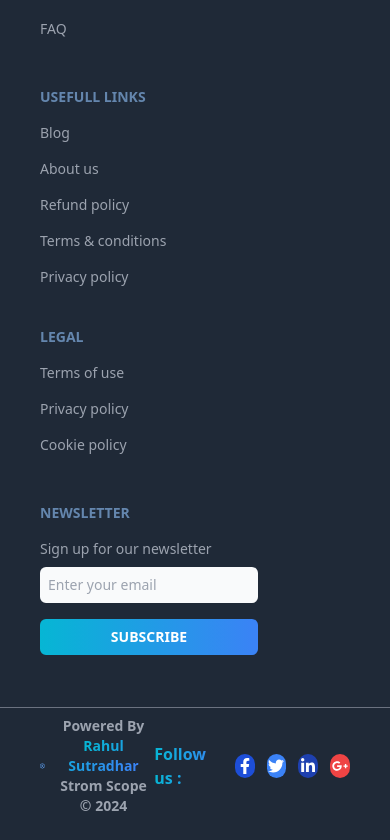
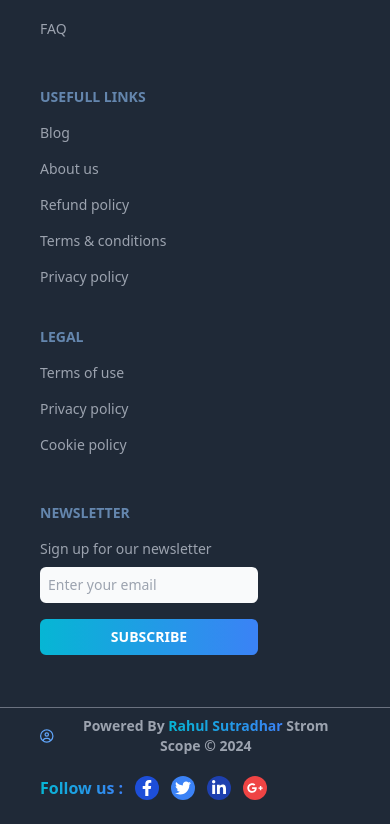
Before and after one commit to rahulsd380/Strom-Scope-Weather-Forecast-Client-Side, a React (Vite) app: page / in a window 390 px wide. Shown: the part 2269-3109 px from the top of the page. Built offline with nearby package versions, Linux system fonts and the light colour scheme; no server answers.

Commit message:
footer updated

```diff
--- a/src/Components/Footer/Footer.jsx
+++ b/src/Components/Footer/Footer.jsx
@@ -64,7 +64,7 @@ const Footer = () => {
           </nav>
         </footer>
 
-        <div className="flex justify-between items-center px-10 border-t pt-2 border-gray-500">
+        <div className="flex flex-wrap gap-5 md:gap-0 justify-between items-center px-10 border-t pt-2 border-gray-500">
           <div className="flex items-center gap-2">
             <FaRegCircleUser className="text-blue-400"></FaRegCircleUser>
             <p className="text-gray-400 text-sm text-center font-semibold">
```
